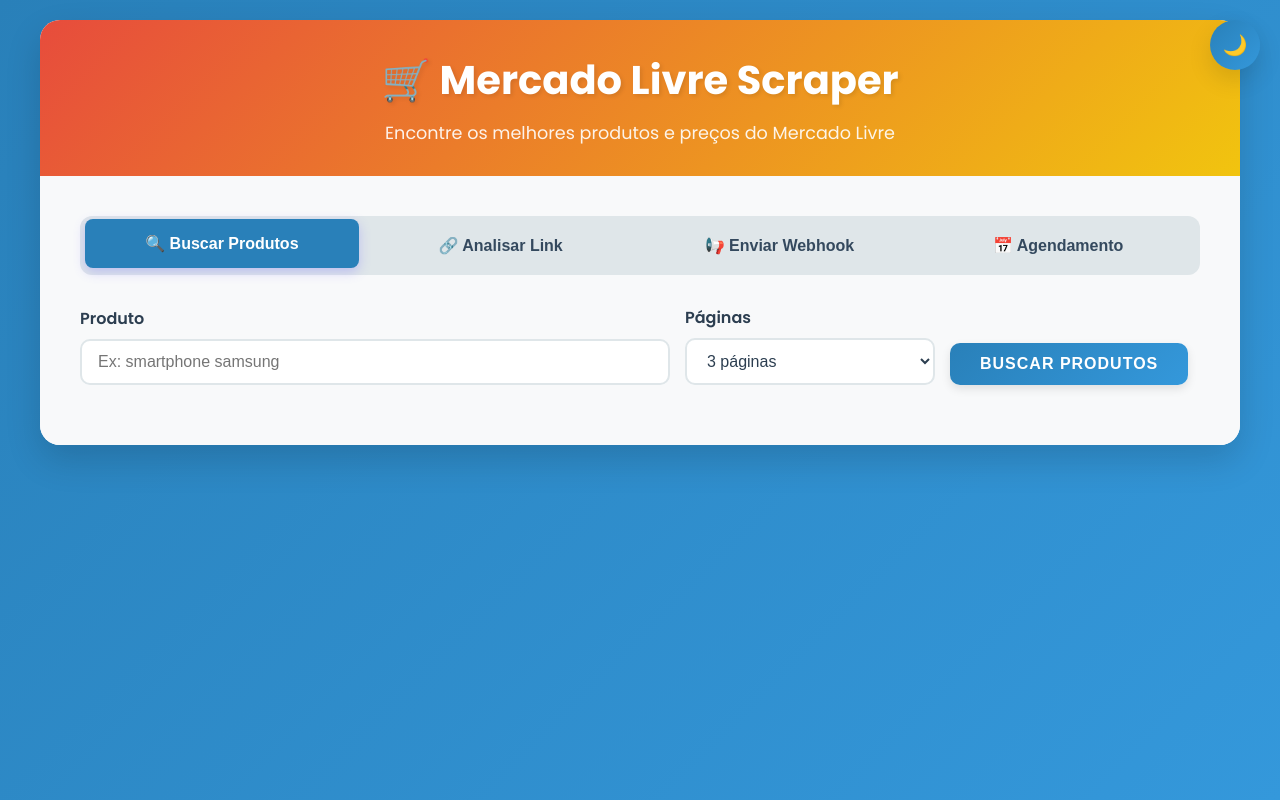
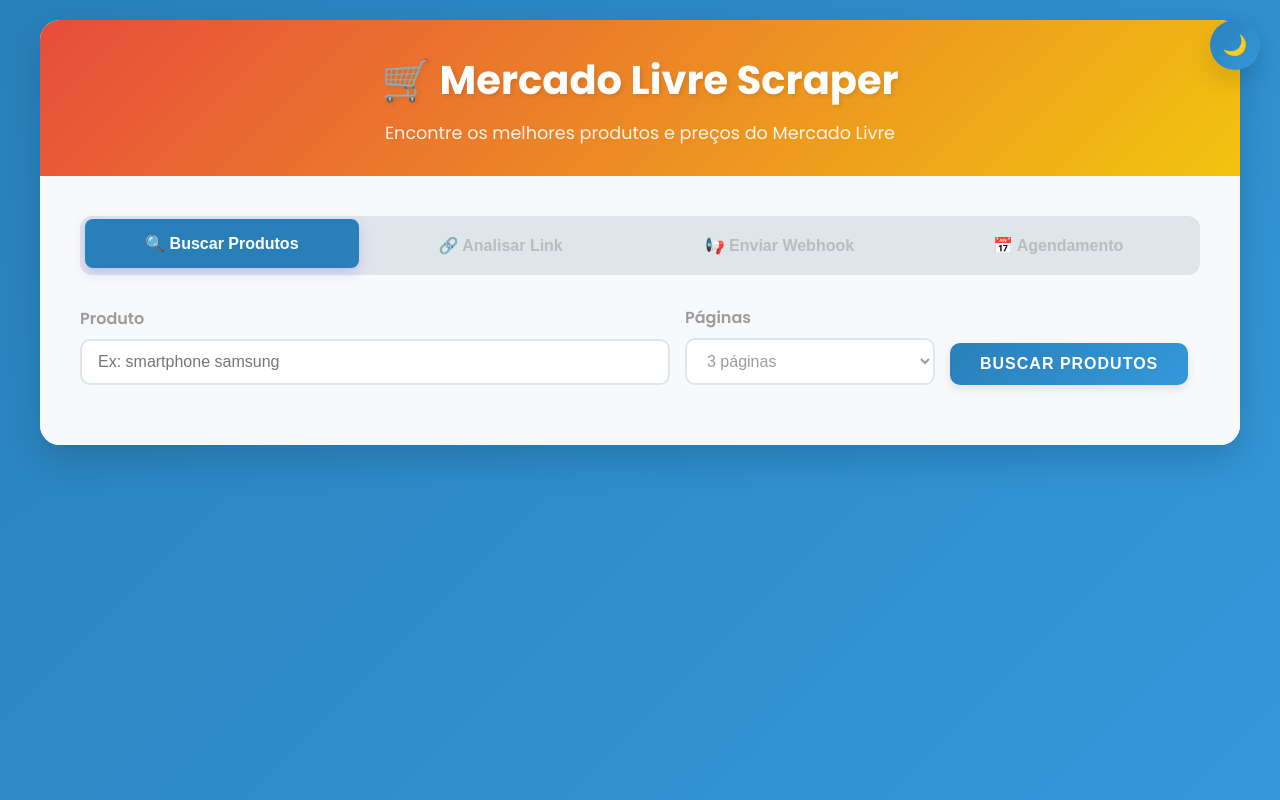
Before and after one commit to juK-A/Scraper_Promo-2.0, a Flask app: page / in a window 1280 px wide. Run offline with Flask 3, Linux system fonts and the light colour scheme.

Commit message:
Update style.css

```diff
--- a/app/static/style.css
+++ b/app/static/style.css
@@ -8,8 +8,8 @@
   --danger-color: #e74c3c;
   --success-color: #27ae60;
   --bg-color: #f8f9fa;
-  --text-color: #2c3e50;
-  --text-light: #34495e;
+  --text-color: #9c9c9c;
+  --text-light: #babcbe;
   --shadow-light: rgba(0, 0, 0, 0.1);
   --shadow-medium: rgba(0, 0, 0, 0.15);
   --card-bg: #ffffff;
```
